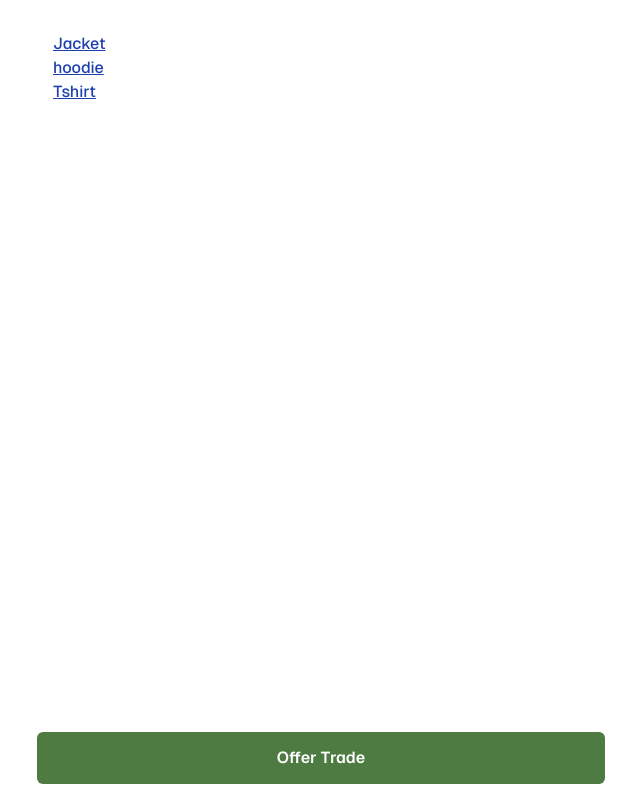
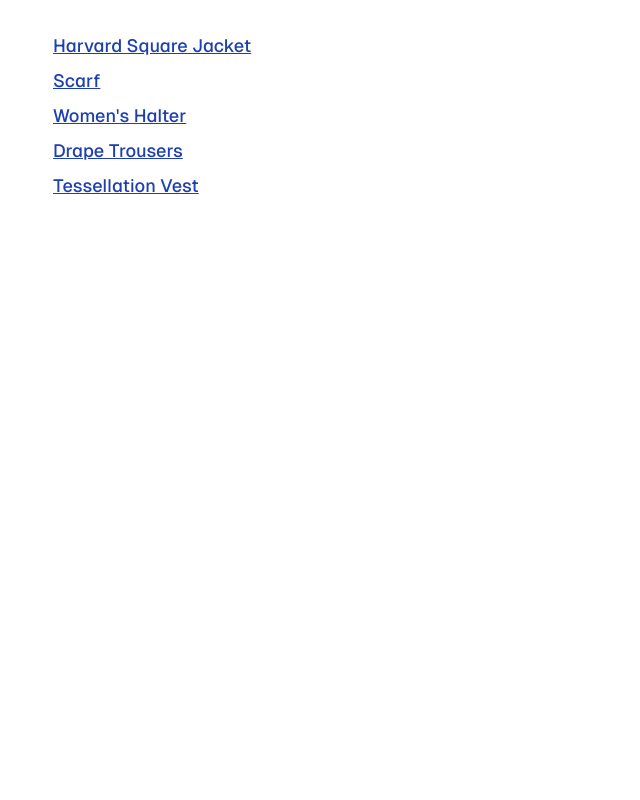
Before and after one commit to MichaelDresler/ClothingLog, a Next.js app: page / in a window 1280 px wide. Shown: the whole page, without its empty margins (319-959 px from the left). Built offline with nearby package versions, Linux system fonts and the light colour scheme.

Commit message:
scan page added

```diff
--- a/app/Jacket_196912_C3/page.tsx
+++ b/app/Jacket_196912_C3/page.tsx
@@ -8,7 +8,11 @@ export default function Jacket() {
 
     return (
       <div>
-        <main className="pb-24 flex flex-col gap-10   ">
+        <main className="pb-24 flex flex-col gap-10 relative  ">
+
+        <div className="flex items-center p-4 w-full max-w-[600px] h-[5.25rem] fixed z-50 bottom-0 left-1/2 -translate-x-1/2 bg-white border-none">
+            <div className=" flex items-center justify-center text-white  bg-[#4D7B41] w-full h-full rounded-md font-semibold">Offer Trade</div>
+          </div>
 
 
         <section>
--- a/app/TShirt_202501_A1/page.tsx
+++ b/app/TShirt_202501_A1/page.tsx
@@ -8,7 +8,10 @@ export default function shirt() {
 
     return (
       <div>
-        <main className="pb-24 flex flex-col gap-10   ">
+        <main className="pb-24 flex flex-col gap-10  relative">
+        <div className="flex items-center p-4 w-full max-w-[600px] h-[5.25rem] fixed z-50 bottom-0 left-1/2 -translate-x-1/2 bg-white border-none">
+            <div className=" flex items-center justify-center text-white  bg-[#4D7B41] w-full h-full rounded-md font-semibold">Offer Trade</div>
+          </div>
 
 
         <section>
--- a/app/directory/page.tsx
+++ /dev/null
@@ -1,26 +0,0 @@
-
-import Link from "next/link";
-
-
-
-export default function Hoodie() {
-
-    return (
-      <div>
-        <main className="grid grid-cols-1 md:grid-cols-2 md:gap-24  ">
-
-          <ul>
-          <li><Link className="text-blue-800 font-medium underline" href={"/Jacket_196912_C3"}>Jacket</Link></li>
-          <li><Link className="text-blue-800 font-medium underline" href={"/scarf"}>hoodie</Link></li>
-          <li><Link className="text-blue-800 font-medium underline" href={"/TShirt_202501_A1"}>Tshirt</Link></li>
-          <li><Link className="text-blue-800 font-medium underline" href={"/pants"}>Tshirt</Link></li>
-          <li><Link className="text-blue-800 font-medium underline" href={"/sweatervest"}>Tshirt</Link></li>
-          </ul>
-
-
-
-
-        </main>
-      </div>
-    );
-  }
--- a/app/layout.tsx
+++ b/app/layout.tsx
@@ -20,9 +20,7 @@ export default function RootLayout({
       <body
         className={`${geistSans.className} salt content-box antialiased pt-8`}
       >
-          <div className="flex items-center p-4 w-full max-w-[600px] h-[5.25rem] fixed z-50 bottom-0 left-1/2 -translate-x-1/2 bg-white border-none">
-            <div className=" flex items-center justify-center text-white  bg-[#4D7B41] w-full h-full rounded-md font-semibold">Offer Trade</div>
-          </div>
+
         {children}
       </body>
     </html>
--- a/app/page.tsx
+++ b/app/page.tsx
@@ -7,12 +7,14 @@ export default function Home() {
 
     return (
       <div>
-        <main className="grid grid-cols-1 md:grid-cols-2 md:gap-24  ">
+        <main className=" ">
 
-          <ul>
-          <li><Link className="text-blue-800 font-medium underline" href={"/Jacket_196912_C3"}>Jacket</Link></li>
-          <li><Link className="text-blue-800 font-medium underline" href={"/Hoodie_199305_H8"}>hoodie</Link></li>
-          <li><Link className="text-blue-800 font-medium underline" href={"/TShirt_202501_A1"}>Tshirt</Link></li>
+          <ul className="flex flex-col gap-2 text-[18px]">
+          <li><Link className="text-blue-800 font-medium underline" href={"/Jacket_196912_C3"}>Harvard  Square Jacket</Link></li>
+          <li><Link className="text-blue-800 font-medium underline" href={"/scarf"}>Scarf</Link></li>
+          <li><Link className="text-blue-800 font-medium underline" href={"/TShirt_202501_A1"}>Women's Halter</Link></li>
+          <li><Link className="text-blue-800 font-medium underline" href={"/pants"}>Drape Trousers</Link></li>
+          <li><Link className="text-blue-800 font-medium underline" href={"/sweatervest"}>Tessellation Vest</Link></li>
           </ul>
 
 
--- a/app/pants/page.tsx
+++ b/app/pants/page.tsx
@@ -3,12 +3,17 @@ import Image from "next/image";
 import pantsimg from "@/public/pants.jpg"
 import { Timeline } from "@/app/components/Timeline"
 import { StatCard } from "../components/StatCard";
+import Link from "next/link";
 
 export default function pants() {
 
     return (
       <div>
-        <main className="pb-24 flex flex-col gap-10   ">
+        <main className="pb-24 flex flex-col gap-10 relative  ">
+
+        <div className="flex items-center p-4 w-full max-w-[600px] h-[5.25rem] fixed z-50 bottom-0 left-1/2 -translate-x-1/2 bg-white border-none">
+            <Link href={"/scan"} className=" flex items-center justify-center text-white  bg-[#4D7B41] w-full h-full rounded-md font-semibold">Offer Trade</Link>
+          </div>
 
 
         <section>
--- /dev/null
+++ b/app/scan/page.tsx
@@ -0,0 +1,38 @@
+
+import Image from "next/image";
+import scanqr from "@/public/scanqr.jpg"
+
+
+export default function scan() {
+
+    return (
+ <div>
+        <main className=" flex flex-col gap-10 relative  ">
+
+        <div className="flex items-center p-4 w-full max-w-[600px] h-[5.25rem] fixed z-50 bottom-0 left-1/2 -translate-x-1/2 bg-white border-none">
+        <div className=" flex items-center justify-center text-white  bg-[#4D7B41] w-full h-full rounded-md font-semibold">Scan Item QR Code</div>
+          </div>
+
+
+        <section>
+        <h2 className="text-[#577D4E] font-semibold text-2xl tracking-tight pb-2">Offer Your Trade</h2>
+        <h3 className="text-[#577D4E] font-medium text-lg tracking-tight  opacity-90 text-pretty">To offer an item for trade, simply scan its QR code. This helps us ensure a fair exchange and keeps our community sustainable.</h3>
+
+        <Image
+          src={scanqr}
+          alt = "alt text"
+          className=" bg-[#F8F9F6] scale-50 w-full"
+          />
+
+          <p>Scan the code on the tag of the item you’re offering to start the trade process. If you’re ready to share something you’ve made, let us know how you craft your garments</p>
+
+
+
+        </section>
+
+
+
+        </main>
+      </div>
+    );
+  }
--- a/app/scarf/page.tsx
+++ b/app/scarf/page.tsx
@@ -3,12 +3,17 @@ import Image from "next/image";
 import scarfimg from "@/public/scarf.jpg"
 import { Timeline } from "@/app/components/Timeline"
 import { StatCard } from "../components/StatCard";
+import Link from "next/link";
 
 export default function scarf() {
 
     return (
       <div>
-        <main className="pb-24 flex flex-col gap-10   ">
+        <main className="pb-24 flex flex-col gap-10 relative  ">
+
+        <div className="flex items-center p-4 w-full max-w-[600px] h-[5.25rem] fixed z-50 bottom-0 left-1/2 -translate-x-1/2 bg-white border-none">
+        <Link href={"/scan"} className=" flex items-center justify-center text-white  bg-[#4D7B41] w-full h-full rounded-md font-semibold">Offer Trade</Link>
+          </div>
 
 
         <section>
@@ -31,9 +36,10 @@ export default function scarf() {
         <section>
         <h2 className="text-[#577D4E] font-semibold text-xl tracking-tight pb-4">Memories</h2>
         <div className="mt-6">
-          <Timeline date="2003" description="Sent off a close friend to Airport"/>
-          <Timeline date="2005" description="Went on a date with the one"/>
-          <Timeline isLast={true} date="2008" description="Won a massive snowball fight"/>
+          <Timeline date="2001" description="The Red Scarf was gifted to a girl by her roommate for her 21st birthday."/>
+          <Timeline date="2004" description="The girl graduated, moved out, and left the Red Scarf behind in her old home."/>
+          <Timeline date="2012" description=" The girl returned home to visit her parents and rediscovered the Red Scarf."/>
+          <Timeline isLast={true} date="2022" description="She gifted the Red Scarf to her daughter, who was heading to University."/>
           </div>
         </section>
 
--- a/app/sweatervest/page.tsx
+++ b/app/sweatervest/page.tsx
@@ -3,12 +3,17 @@ import Image from "next/image";
 import sweatervestimg from "@/public/sweatervest.jpg"
 import { Timeline } from "@/app/components/Timeline"
 import { StatCard } from "../components/StatCard";
+import Link from "next/link";
 
 export default function sweatervest() {
 
     return (
       <div>
-        <main className="pb-24 flex flex-col gap-10   ">
+        <main className="pb-24 flex flex-col gap-10 relative  ">
+
+        <div className="flex items-center p-4 w-full max-w-[600px] h-[5.25rem] fixed z-50 bottom-0 left-1/2 -translate-x-1/2 bg-white border-none">
+        <Link href={"/scan"} className=" flex items-center justify-center text-white  bg-[#4D7B41] w-full h-full rounded-md font-semibold">Scan Item QR Code</Link>
+          </div>
 
 
         <section>
```
Also changed, not shown: public/scanqr.jpg (added), public/scanqr.png (added).
